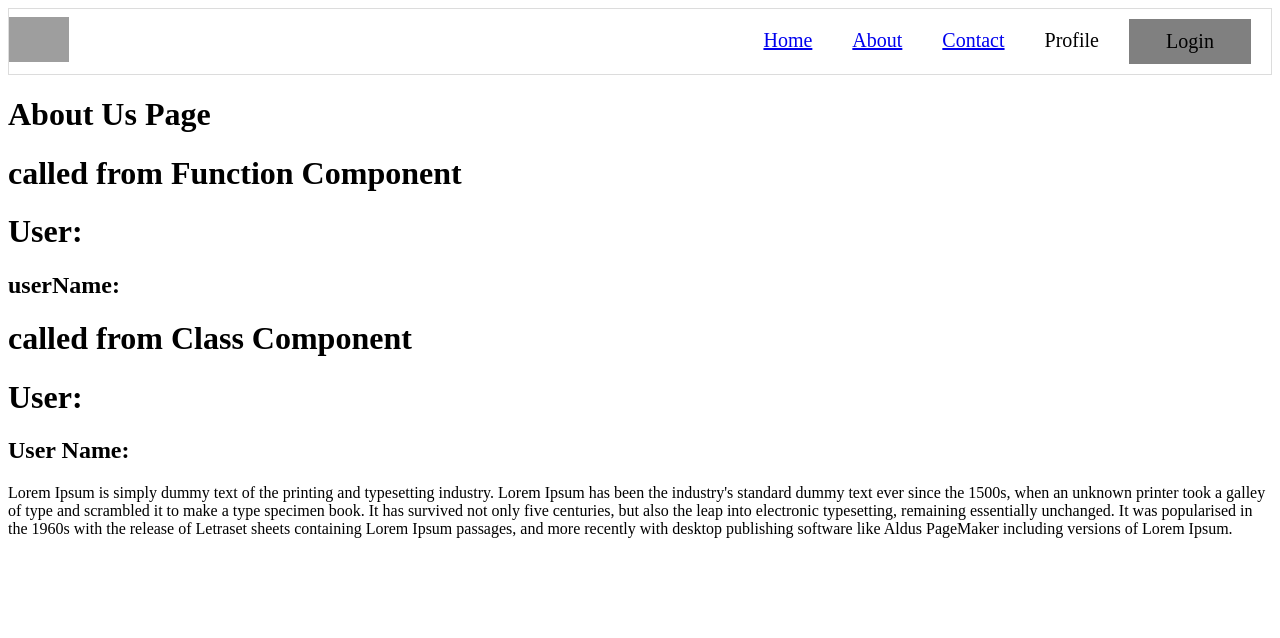
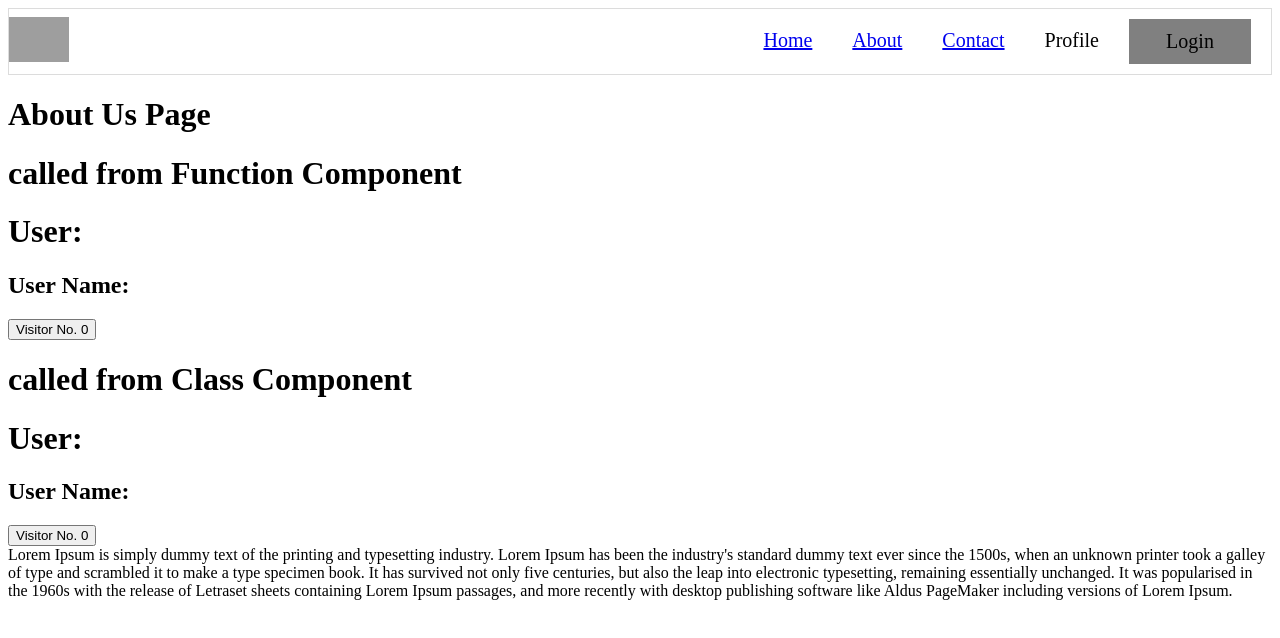
Before and after one commit to ibrahimmuqsith/react-practice, a React (Vite) app: page /about in a window 1280 px wide. Shown: the top 638 px of the page. Built offline with nearby package versions, Linux system fonts and the light colour scheme; grey boxes are pictures that could not be loaded.

Commit message:
setState in Class & Functional comps

```diff
--- a/src/components/User.js
+++ b/src/components/User.js
@@ -1,11 +1,18 @@
-import React from "react"
+import React, { useState } from "react"
 
 const User = (props) => {
+    const [count, setCount] = useState(0)
+
     return (
         <div className="userContainer">
             <h1> called from {props.componentType} Component </h1>
             <h1> User: </h1>
-            <h2>userName: </h2>
+            <h2> User Name: </h2>
+            <button
+                onClick={() => { setCount(prev => prev + 1) }}
+            >
+                Visitor No. {count}
+            </button>
         </div>
     )
 }
--- a/src/components/UserClass.js
+++ b/src/components/UserClass.js
@@ -13,6 +13,9 @@ class UserClass extends Component {
     */
     constructor(props) {
         super(props)
+        this.state = {
+            count: 0,
+        }
     }
 
     render() {
@@ -21,6 +24,15 @@ class UserClass extends Component {
                 <h1> called from {this.props.componentType} Component </h1>
                 <h1> User: </h1>
                 <h2> User Name: </h2>
+                <button
+                    onClick={() => {
+                        this.setState({
+                            count: this.state.count + 1
+                        })
+                    }}
+                >
+                    Visitor No. {this.state.count}
+                </button>
             </div>
         )
     }
```
